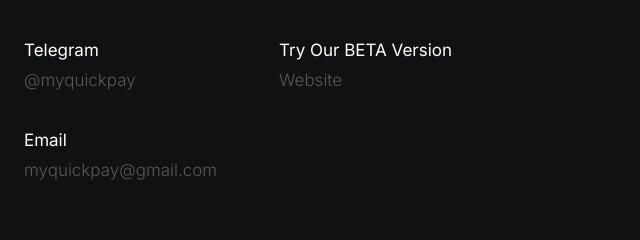
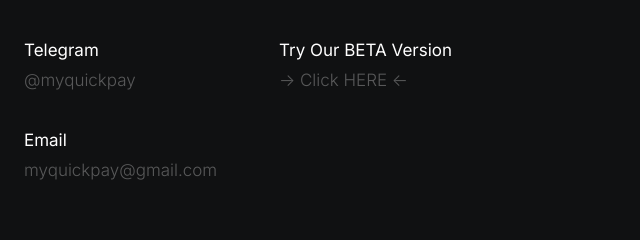
Before and after one commit to Danielnkem/myquickpay-comingsoon, a plain HTML site: page index.html in a window 1280 px wide. Shown: the part 2015-2255 px from the top of the page, 640-1280 px from the left. Drawn offline with Linux system fonts and the light colour scheme.

Commit message:
Update index.html

```diff
--- a/index.html
+++ b/index.html
@@ -437,7 +437,7 @@
                         <div class="column lg-6 stack-on-1000">
                             <p>
                             <strong>Try Our BETA Version</strong> <br>
-                            <a href="https://beta-myquickpay.vercel.app" target="_blank">Website</a>
+                            <a href="https://beta-myquickpay.vercel.app" target="_blank"> -> Click HERE <- </a>
                             </p>
                         </div>
 
```
